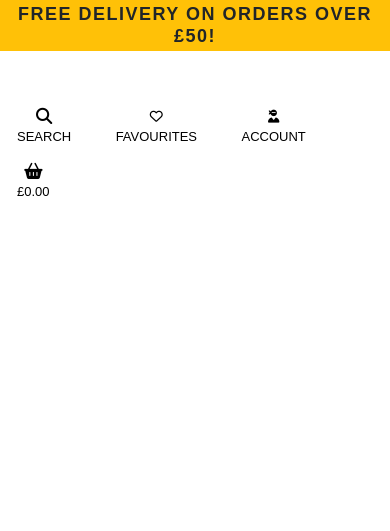
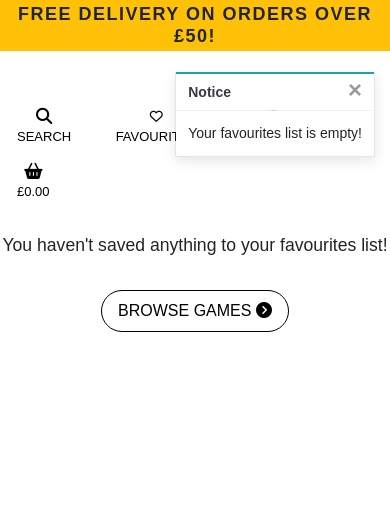
Before and after one commit to AMartins87/games_exclusives, a Django app: page /profile/favourites/ in a window 390 px wide. Shown: the top 531 px of the page. Run offline with Django 3.2, Linux system fonts and the light colour scheme; the visitor is signed in with stand-in values (Sample User, id 1); data comes from the database, SQL or seed files in the repository; parts of the project's set-up code (start-up, migrations or seed data) failed here and were passed over; some libraries are stand-ins or nearby versions; some web fonts are replaced.

Commit message:
Added toast message for empty favourite list,added content on favourite page

```diff
--- a/profiles/forms.py
+++ b/profiles/forms.py
@@ -30,5 +30,5 @@ class UserProfileForm(forms.ModelForm):
                 else:
                     placeholder = placeholders[field]
                 self.fields[field].widget.attrs['placeholder'] = placeholder
-            self.fields[field].widget.attrs['class'] = 'border-black rounded-0 profile-form-input'
+            self.fields[field].widget.attrs['class'] = 'border-black profile-form-input'
             self.fields[field].label = False
--- a/profiles/templates/profiles/favourites.html
+++ b/profiles/templates/profiles/favourites.html
@@ -22,6 +22,22 @@
             </div>
         </div>
         <div class="row">
+
+            {% if not favourites_items in favourites.games.all %}
+            <div class="row mt-3 text-center">
+                <p class="lead text-center">You haven't saved anything to your favourites list!</p>
+            </div>
+
+                <div class="text-center p-3 m-3">
+                    <a href="{% url 'games' %}" class="btn btn-outline-black btn-lg">
+                        <span class="text-uppercase">Browse Games</span>
+                        <span class="icon">
+                            <i class="fa-solid fa-circle-chevron-right"></i>
+                        </span>
+                    </a>
+                </div>
+
+            {% endif %}
 
             {% for game in favourites.games.all %}
                 <div class="col-sm-6 col-md-6 col-lg-4 col-xl-3" id="games-display">
--- a/profiles/views.py
+++ b/profiles/views.py
@@ -12,7 +12,7 @@ from .forms import UserProfileForm
 
 @login_required
 def profile(request):
-    """ Display the user's profile. """
+    """ Displays the user's profile """
     profile = get_object_or_404(UserProfile, user=request.user)
 
     if request.method == 'POST':
@@ -68,6 +68,9 @@ def favourites(request):
     else:
         favourites_items = favourites.games.all()
 
+    if not favourites_items:
+        messages.info(request, 'Your favourites list is empty!')
+
     context = {
         'favourites': favourites,
         'favourites_items': favourites_items,
--- a/static/css/base.css
+++ b/static/css/base.css
@@ -640,6 +640,12 @@ footer ul li{
         margin-right: 0;
     }
 
+    .shop-now-btn, .btn-warning,
+    .btn-dark, .btn-danger,
+    .btn-info, .btn-black ,
+    .btn-outline-black, .btn-back {
+        font-size: medium;
+    }
 
 }
 
--- a/templates/base.html
+++ b/templates/base.html
@@ -49,6 +49,7 @@
                 <h4 class="logo-font my-1">Free delivery on orders over £{{ free_delivery_threshold }}!</h4>
             </div>
         </div>
+        <!-- Website name with embedded home link -->
         <div class="row pt-lg-2 d-none d-lg-flex topnav">
             <div class="col-12 col-lg-4 my-auto py-1 py-lg-0 text-center text-lg-left">
                 <a href="{% url 'home' %}" class="nav-link main-logo-link">
```
Also changed, not shown: profiles/static/profiles/css/profile.css (+19 -1 lines). Lines whose indentation alone changed are shown as unchanged.
